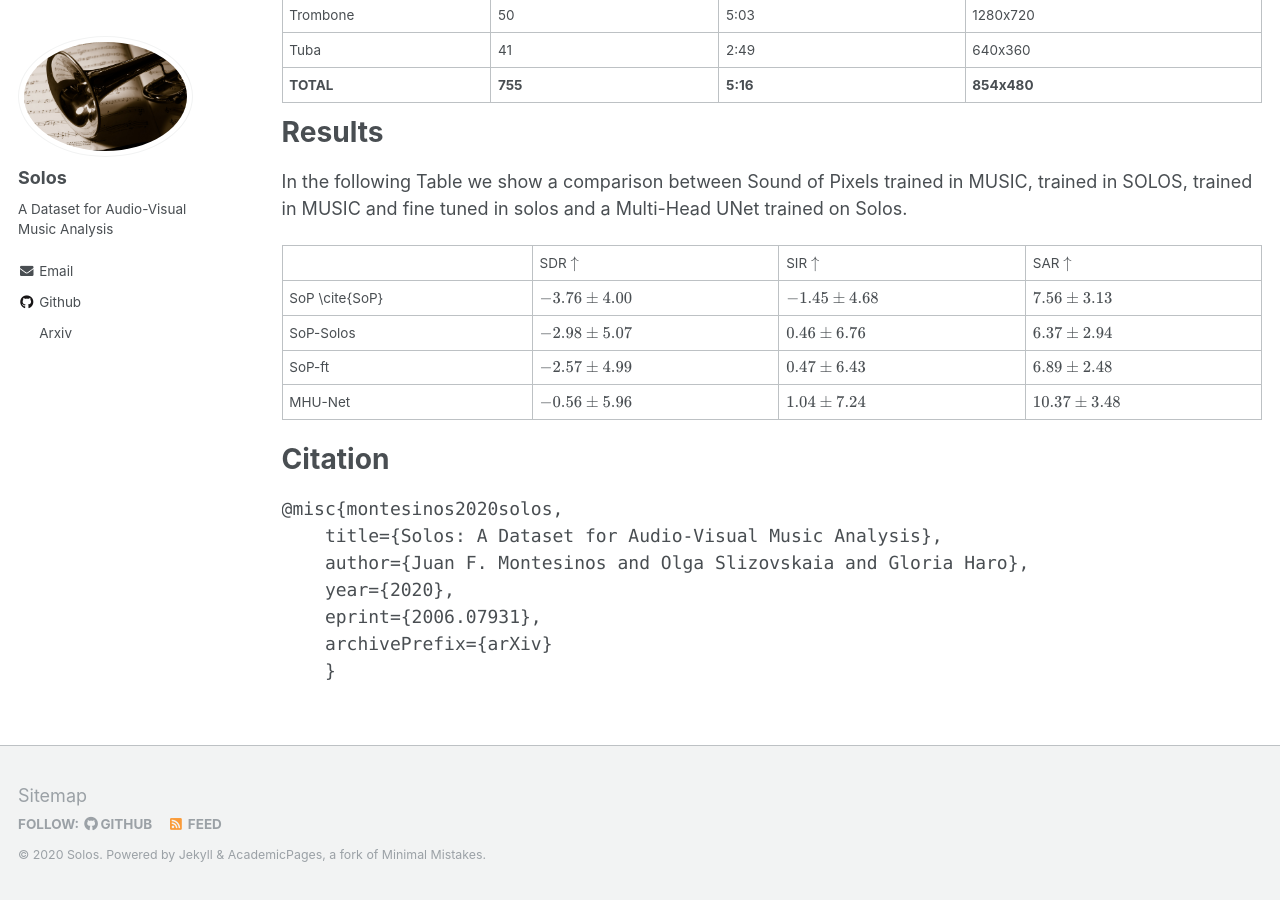
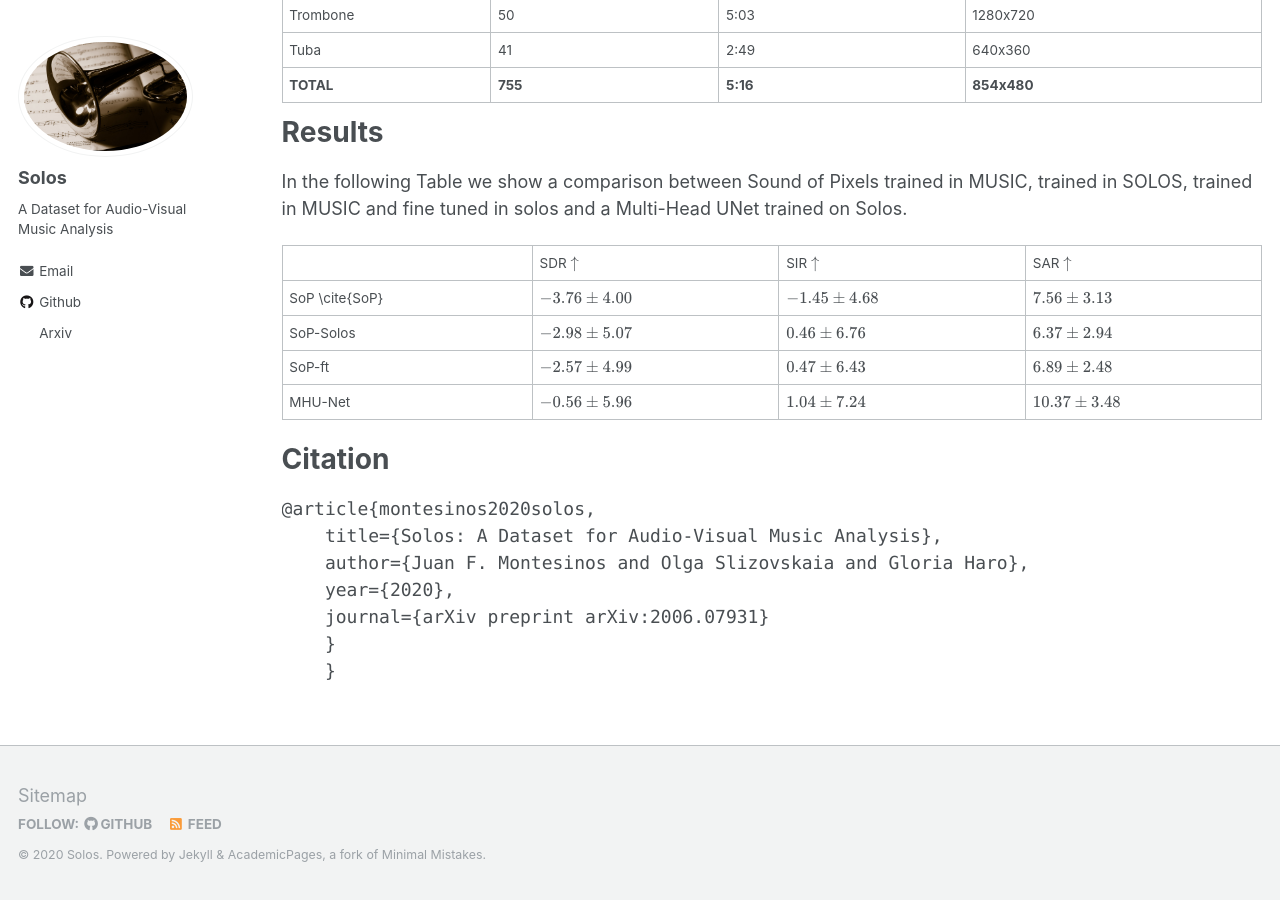
Before and after one commit to JuanFMontesinos/Solos, a Jekyll site: the page built from _pages/about.html, in a window 1280 px wide and 900 px high, scrolled down 2701 px. Built offline with Jekyll 4.4.1, drawn with Linux system fonts in a browser that asks for light colours; formulas are drawn with MathJax 3.

Commit message:
Update about.html

```diff
--- a/_pages/about.html
+++ b/_pages/about.html
@@ -169,11 +169,11 @@ This is intended in order to be able to use URMP as test set.
 <p> </p>
 <h1>Citation</h1>
 <pre>
-@misc{montesinos2020solos,
+@article{montesinos2020solos,
     title={Solos: A Dataset for Audio-Visual Music Analysis},
     author={Juan F. Montesinos and Olga Slizovskaia and Gloria Haro},
     year={2020},
-    eprint={2006.07931},
-    archivePrefix={arXiv}
+    journal={arXiv preprint arXiv:2006.07931}
+    }
     }
 </pre>
```
